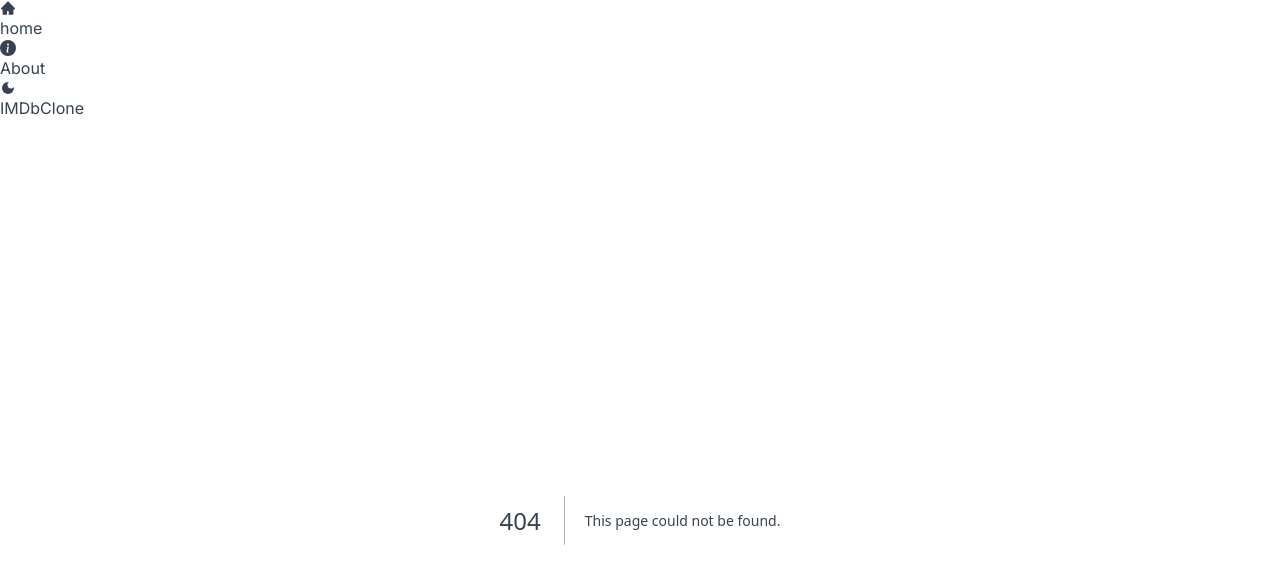
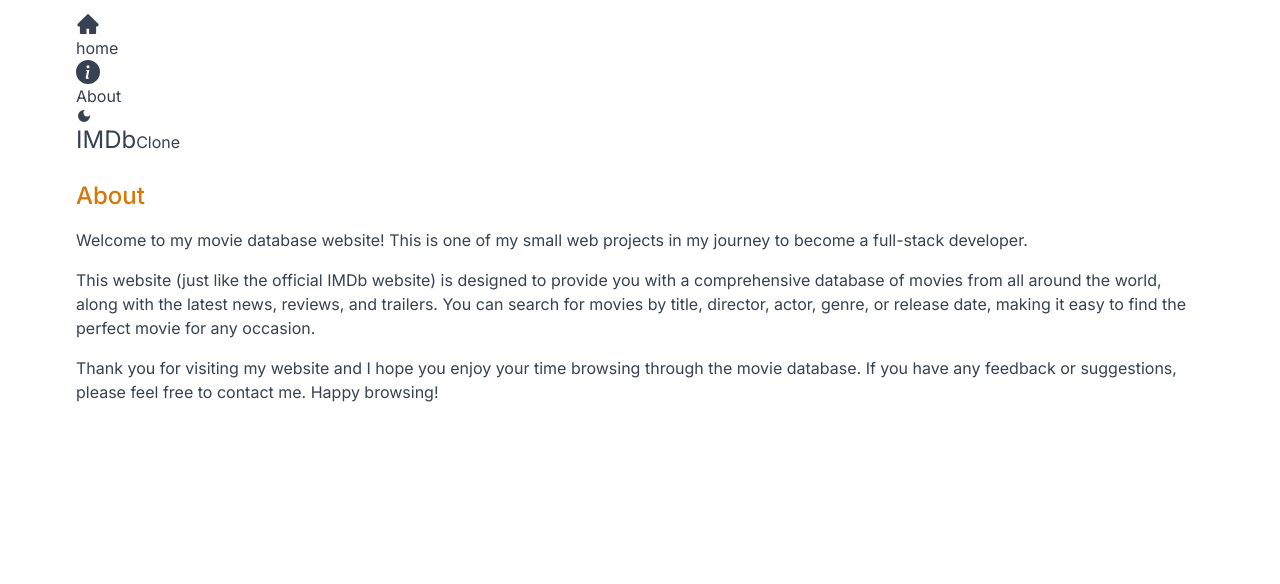
Before and after one commit to aelkayam/imdb-clone, a Next.js app: page /about in a window 1280 px wide. Before the commit this address had no page. Shown: the top 584 px of the page. Built offline with nearby package versions, Linux system fonts and the light colour scheme.

Commit message:
added about page

```diff
--- /dev/null
+++ b/src/app/about/page.jsx
@@ -0,0 +1,27 @@
+import React from "react";
+
+export default function About() {
+  return (
+    <div className="max-w-6xl mx-auto p-3 space-y-4">
+      <h1 className="text-2xl font-medium text-amber-600">About</h1>
+      <p>
+        Welcome to my movie database website! This is one of my small web
+        projects in my journey to become a full-stack developer.
+      </p>
+
+      <p>
+        This website (just like the official IMDb website) is designed to
+        provide you with a comprehensive database of movies from all around the
+        world, along with the latest news, reviews, and trailers. You can search
+        for movies by title, director, actor, genre, or release date, making it
+        easy to find the perfect movie for any occasion.
+      </p>
+
+      <p>
+        Thank you for visiting my website and I hope you enjoy your time
+        browsing through the movie database. If you have any feedback or
+        suggestions, please feel free to contact me. Happy browsing!
+      </p>
+    </div>
+  );
+}
```
Also changed, not shown: 1 other file (tests, documents, lock files or other folders).
